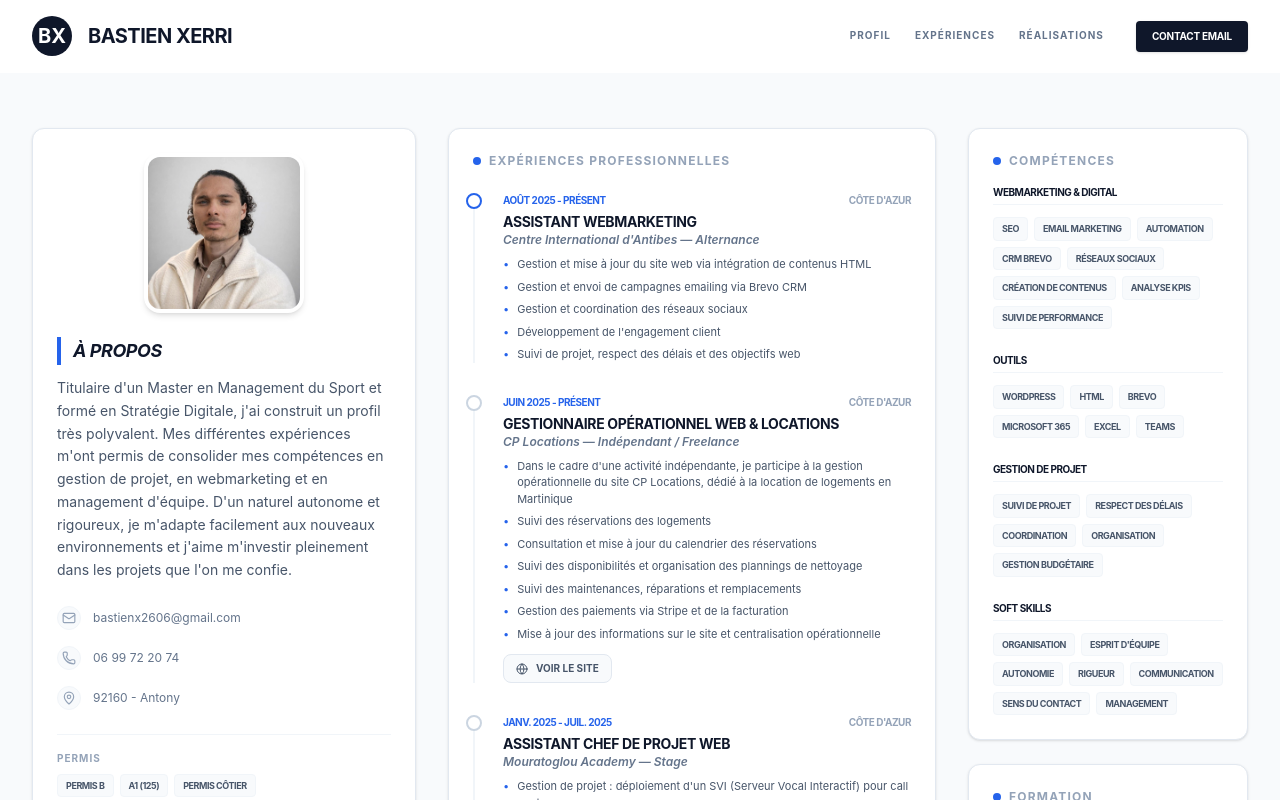
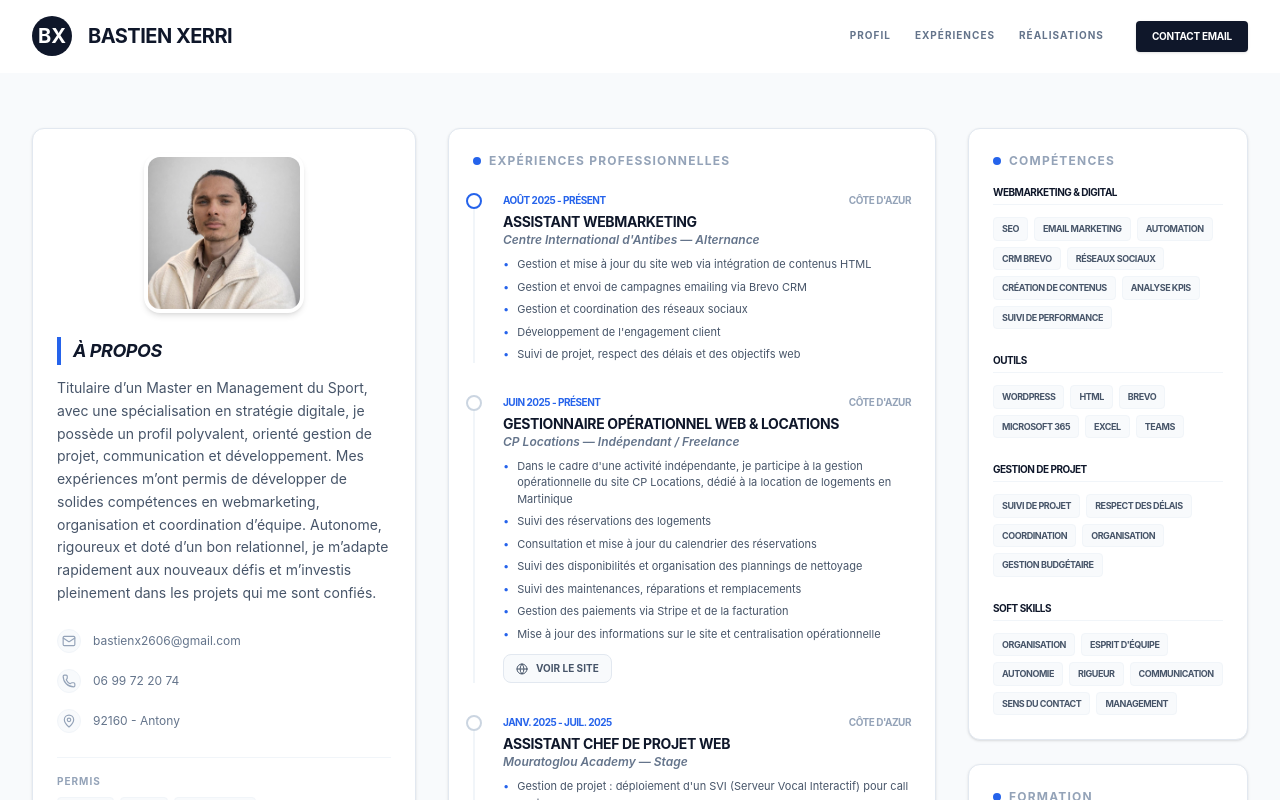
Before and after one commit to bastienx2606-create/Bastien-XERRI, a React (Vite) app: page / in a window 1280 px wide. Shown: the top 800 px of the page. Built offline with nearby package versions, Linux system fonts and the light colour scheme.

Commit message:
content: update about section to user preferred text

```diff
--- a/src/constants.ts
+++ b/src/constants.ts
@@ -3,7 +3,7 @@ export const CV_DATA = {
     fullName: "Bastien Xerri",
     title: "",
     catchphrase: "Passionné par le digital, je mets mes compétences en webmarketing et gestion de projet au service du développement des marques.",
-    about: "Titulaire d'un Master en Management du Sport et formé en Stratégie Digitale, j'ai construit un profil très polyvalent. Mes différentes expériences m'ont permis de consolider mes compétences en gestion de projet, en webmarketing et en management d'équipe. D'un naturel autonome et rigoureux, je m'adapte facilement aux nouveaux environnements et j'aime m'investir pleinement dans les projets que l'on me confie.",
+    about: "Titulaire d’un Master en Management du Sport, avec une spécialisation en stratégie digitale, je possède un profil polyvalent, orienté gestion de projet, communication et développement. Mes expériences m’ont permis de développer de solides compétences en webmarketing, organisation et coordination d’équipe. Autonome, rigoureux et doté d’un bon relationnel, je m’adapte rapidement aux nouveaux défis et m’investis pleinement dans les projets qui me sont confiés.",
     email: "bastienx2606@gmail.com",
     phone: "06 99 72 20 74",
     location: "92160 - Antony",
```
